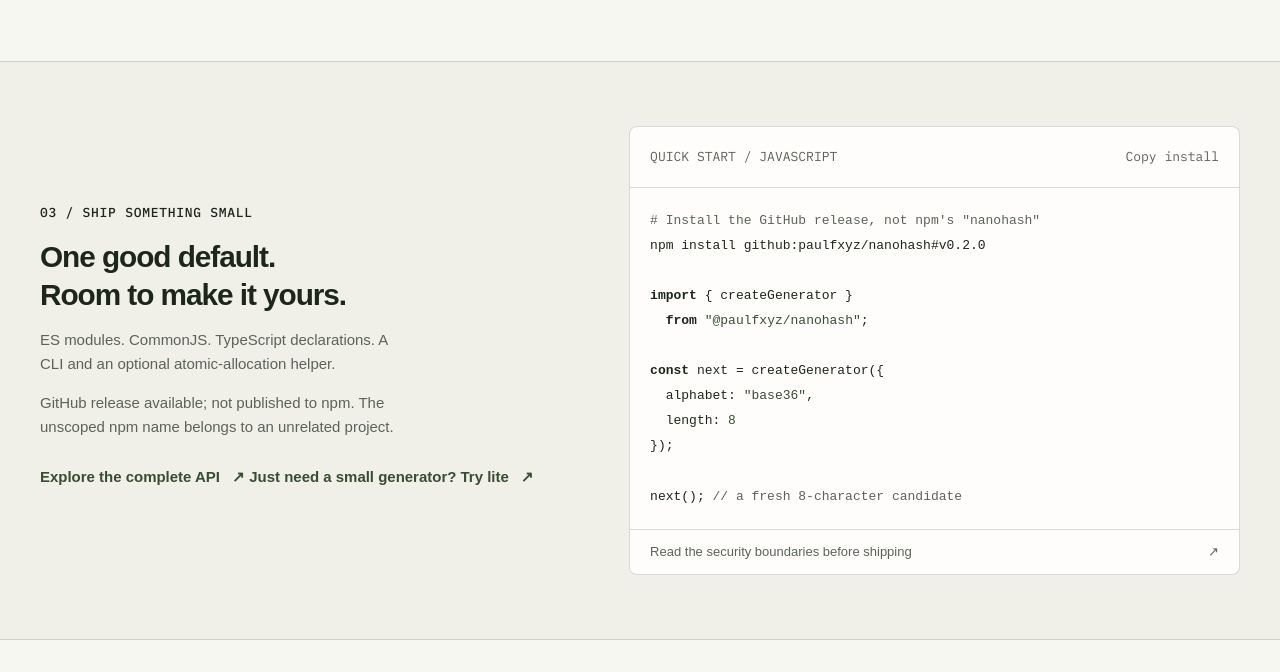
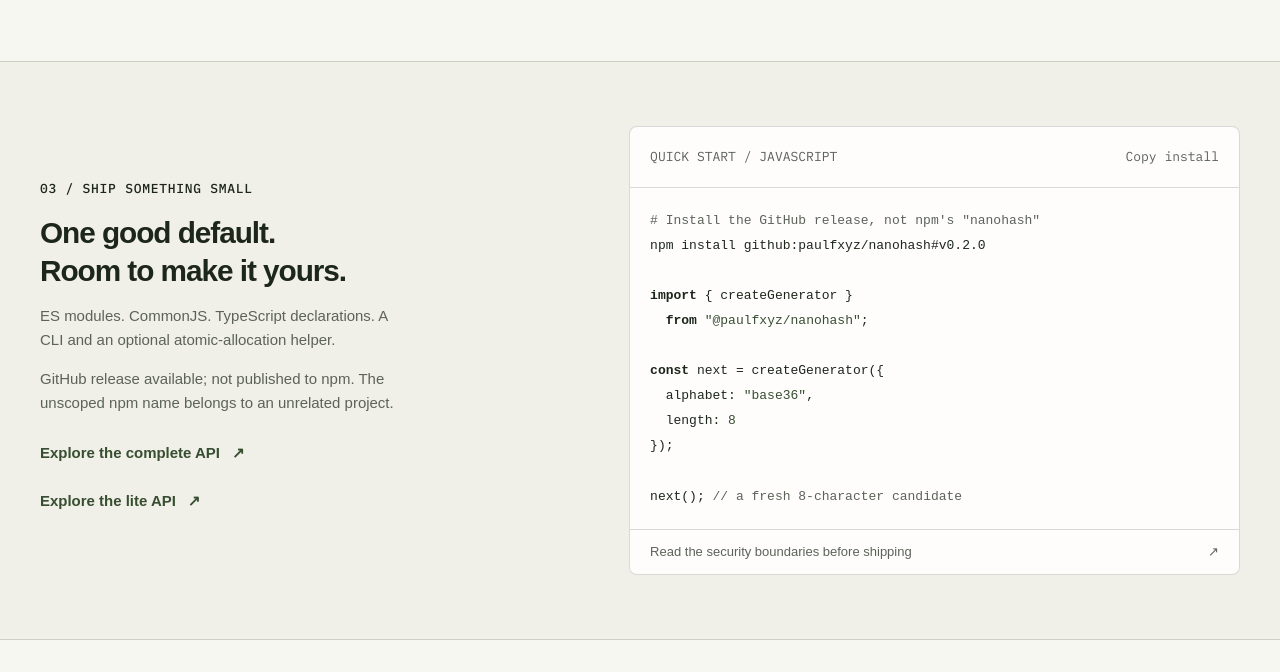
Before and after one commit to paulfxyz/nanohash, a website with bundled scripts: page site/index.html in a window 1280 px wide. Shown: the part 1828-2500 px from the top of the page. Built offline with nearby package versions, Linux system fonts and the light colour scheme; a web font is replaced by a local one.

Commit message:
Separate full and lite API links in the playground

```diff
--- a/site/index.html
+++ b/site/index.html
@@ -176,8 +176,10 @@
           <h2 id="guide-title">One good default.<br>Room to make it yours.</h2>
           <p>ES modules. CommonJS. TypeScript declarations. A CLI and an optional atomic-allocation helper.</p>
           <p class="field-note">GitHub release available; not published to npm. The unscoped npm name belongs to an unrelated project.</p>
-          <a class="text-link" href="https://github.com/paulfxyz/nanohash/blob/main/docs/api.md" target="_blank" rel="noopener noreferrer">Explore the complete API <span aria-hidden="true">↗</span></a>
-          <a class="text-link" href="https://github.com/paulfxyz/nanohash/blob/main/docs/lite.md" target="_blank" rel="noopener noreferrer">Just need a small generator? Try lite <span aria-hidden="true">↗</span></a>
+          <div class="guide-links">
+            <a class="text-link" href="https://github.com/paulfxyz/nanohash/blob/main/docs/api.md" target="_blank" rel="noopener noreferrer">Explore the complete API <span aria-hidden="true">↗</span></a>
+            <a class="text-link" href="https://github.com/paulfxyz/nanohash/blob/main/docs/lite.md" target="_blank" rel="noopener noreferrer">Explore the lite API <span aria-hidden="true">↗</span></a>
+          </div>
         </div>
         <div class="code-card">
           <div class="code-card-head"><span>QUICK START / JAVASCRIPT</span><button class="quiet-button" id="copy-install" type="button" data-testid="button-copy-install">Copy install</button></div>
--- a/site/style.css
+++ b/site/style.css
@@ -126,6 +126,8 @@ h3 { margin: 0; font-size: var(--text-xl); line-height: 1.2; letter-spacing: -.0
 .guide-grid p:not(.eyebrow) { max-width: 44ch; }
 .guide-grid > div > p:not(.eyebrow) { color: var(--color-muted); font-size: var(--text-sm); }
 .guide-grid .text-link { margin-top: var(--space-4); }
+.guide-links { display: flex; flex-direction: column; align-items: flex-start; gap: var(--space-1); margin-top: var(--space-4); }
+.guide-links .text-link { margin-top: 0; }
 .code-card { border: 1px solid var(--color-border); border-radius: var(--radius-md); background: var(--color-surface); min-width: 0; overflow: hidden; }
 .code-card-head { display: flex; align-items: center; justify-content: space-between; padding: var(--space-2) var(--space-5); border-bottom: 1px solid var(--color-border); font: 400 var(--text-xs)/1.5 var(--font-mono); color: var(--color-muted); gap: var(--space-3); }
 pre { margin: 0; padding: var(--space-5); font: 400 var(--text-xs)/1.85 var(--font-mono); white-space: pre-wrap; overflow-wrap: anywhere; }
```
